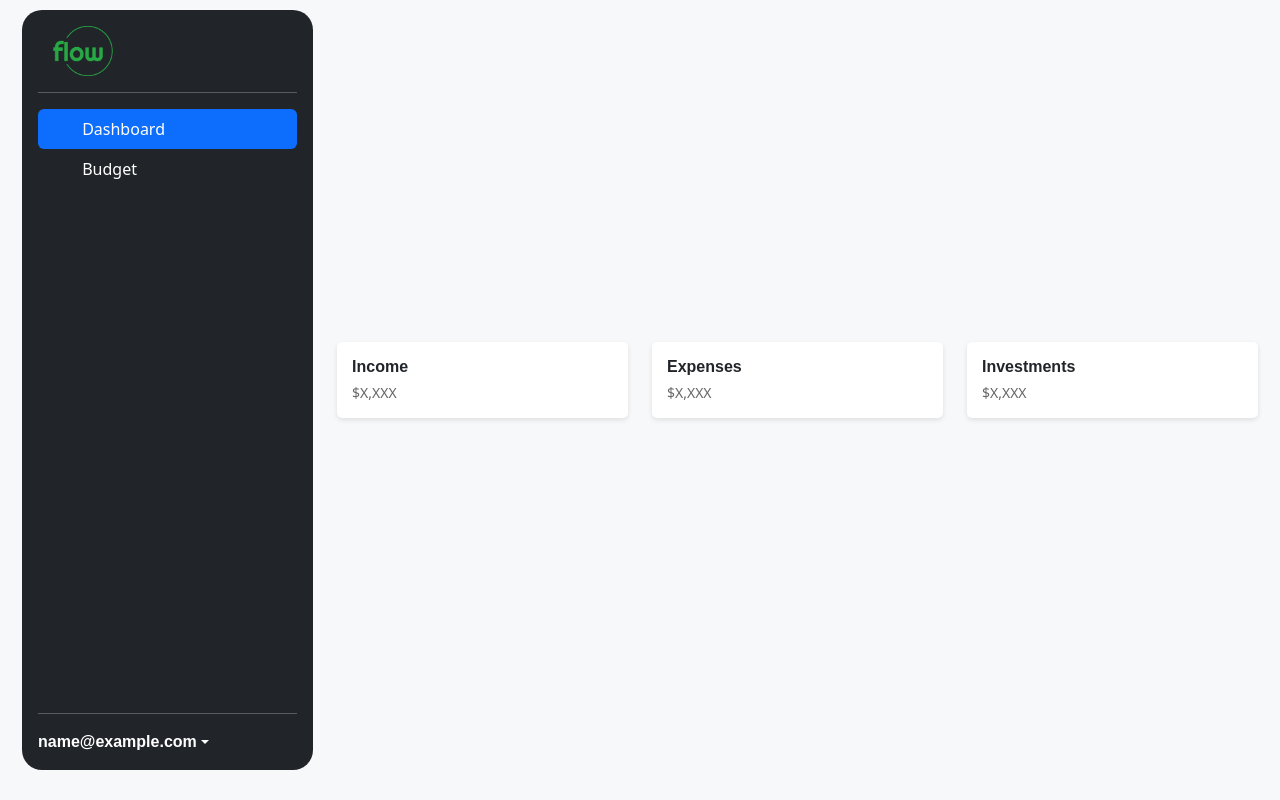
After one commit to ethandiedericks/flow, a Django app: page /dashboard/ in a window 1280 px wide. The commit adds this page. Run offline with Django 5.2, Linux system fonts and the light colour scheme; the visitor is signed in with stand-in values (Sample User, id 1); some libraries are stand-ins or nearby versions.

Commit message:
FLOW-14-created-dashboard-template

```diff
--- a/dashboard/static/dashboard/css/dashboard.css
+++ b/dashboard/static/dashboard/css/dashboard.css
@@ -0,0 +1,34 @@
+/* body */
+.dashboard-page {
+    background: #f6f8fa;
+    padding: 10px;
+}
+
+/* Sidebar */
+.sidebar {
+
+    border-radius: 20px;
+    height: 95vh;
+}
+
+.dashboard-card {
+    background-color: #fff; /* Adjust for desired background color */
+    border-radius: 5px;
+    box-shadow: 0px 2px 5px rgba(0, 0, 0, 0.1); /* Optional shadow effect */
+    margin-bottom: 20px;
+    padding: 15px;
+    position: sticky; /* Position cards at the top */
+    top: 0;
+    z-index: 1; /* Ensure cards stay above other content */
+}
+
+.dashboard-card h5.card-title {
+    font-size: 16px;
+    font-weight: 600;
+    margin-bottom: 5px;
+}
+
+.dashboard-card p.card-text {
+    font-size: 14px;
+    color: #666;
+}
--- /dev/null
+++ b/dashboard/templates/dashboard/_sidebar.html
@@ -0,0 +1,37 @@
+{% load static %}
+
+<div class="sidebar d-flex flex-column flex-shrink-0 p-3 text-white bg-dark">
+    <a href="{% url 'home' %}" class="d-flex align-items-center mb-3 mb-md-0 me-md-auto text-white text-decoration-none">
+        <img class="logo" src="{% static 'images/flow.png' %}" alt="logo" width="auto" height="50">
+    </a>
+    <hr>
+    <ul class="nav nav-pills flex-column mb-auto">
+      <li class="nav-item">
+        <a href="#" class="nav-link active" aria-current="page">
+          <svg class="bi me-2" width="16" height="16"><use xlink:href="#home"></use></svg>
+          Dashboard
+        </a>
+      </li>
+      <li>
+        <a href="{% url 'budget' %}" class="nav-link text-white">
+          <svg class="bi me-2" width="16" height="16"><use xlink:href="#speedometer2"></use></svg>
+          Budget
+        </a>
+      </li>
+    </ul>
+
+    <hr>
+    <div class="dropdown">
+      <a href="#" class="d-flex align-items-center text-white text-decoration-none dropdown-toggle" id="dropdownUser1" data-bs-toggle="dropdown" aria-expanded="false">
+        <strong>{{user.email}}</strong>
+      </a>
+      <ul class="dropdown-menu dropdown-menu-dark text-small shadow" aria-labelledby="dropdownUser1">
+        <li>
+            <form action="{% url 'logout' %}" method="post" class="dropdown-item">
+                {% csrf_token %}
+                <button class="dropdown-item" type="submit">Logout</button>
+              </form>
+        </li>
+      </ul>
+    </div>
+</div>
--- a/dashboard/templates/dashboard/dashboard.html
+++ b/dashboard/templates/dashboard/dashboard.html
@@ -0,0 +1,61 @@
+{% extends '_base.html' %}
+{% load static %}
+
+{% block title %}
+    Dashboard
+{% endblock title %}
+
+{% block body_class %}
+    class="dashboard-page"
+{% endblock body_class %}
+
+{% block content %}
+
+    <main class="container-fluid">
+        <div class="row">
+            <div class="col-md-3">
+                <aside class="dashboard-sidebar">
+                    {% include 'dashboard/_sidebar.html' %}
+                </aside>
+            </div>
+            <div class="col-md-9">
+                <div class="row">
+                    <div class="col-md-4">
+                        <!-- income card -->
+                        <div class="dashboard-card">
+                            <div class="card-body">
+                                <h5 class="card-title">Income</h5>
+                                <p class="card-text">$X,XXX</p>
+                            </div>
+                        </div>
+                    </div>
+                    <!-- expenses card -->
+                    <div class="col-md-4">
+                        <div class="dashboard-card">
+                            <div class="card-body">
+                                <h5 class="card-title">Expenses</h5>
+                                <p class="card-text">$X,XXX</p>
+                            </div>
+                        </div>
+                    </div>
+                    <!-- investment card -->
+                    <div class="col-md-4">
+                        <div class="dashboard-card">
+                            <div class="card-body">
+                                <h5 class="card-title">Investments</h5>
+                                <p class="card-text">$X,XXX</p>
+                            </div>
+                        </div>
+                    </div>
+                </div> <!-- closing inner row -->
+                <div class="row">
+
+                </div>
+            </div>
+        </div> <!-- closing outer row -->
+
+
+
+    </main>
+
+{% endblock content %}
--- a/dashboard/urls.py
+++ b/dashboard/urls.py
@@ -1,7 +1,8 @@
 from django.urls import path
-from .views import get_incomes, get_expenses, get_investments
+from .views import get_incomes, get_expenses, get_investments, dashboard
 
 urlpatterns = [
+    path("", dashboard, name="dashboard"),
     path("get_incomes/", get_incomes, name="get_incomes"),
     path("get_expenses/", get_expenses, name="get_expenses"),
     path("get_investments/", get_investments, name="get_investments"),
--- a/dashboard/views.py
+++ b/dashboard/views.py
@@ -1,9 +1,18 @@
+from django.shortcuts import render
 from django.http import JsonResponse
 from django.db.models import Sum
 from django.contrib.auth.decorators import login_required
 
 from budget.models import Transaction
 from .serializers import GroupedSerializer
+
+
+@login_required
+def dashboard(request):
+    is_dashboard_page = request.path.startswith("/dashboard/")
+    return render(
+        request, "dashboard/dashboard.html", {"is_dashboard_page": is_dashboard_page}
+    )
 
 
 @login_required
--- a/templates/_base.html
+++ b/templates/_base.html
@@ -19,6 +19,8 @@
     <link rel="stylesheet" href="{% static 'css/registration.css' %}">
     <!-- Budget CSS -->
     <link rel="stylesheet" href="{% static 'budget/css/budget.css' %}">
+    <!-- Dashboard CSS -->
+    <link rel="stylesheet" href="{% static 'dashboard/css/dashboard.css' %}">
     <!-- jQuery -->
     <script src="https://cdnjs.cloudflare.com/ajax/libs/jquery/3.7.1/jquery.min.js" integrity="sha512-v2CJ7UaYy4JwqLDIrZUI/4hqeoQieOmAZNXBeQyjo21dadnwR+8ZaIJVT8EE2iyI61OV8e6M8PP2/4hpQINQ/g==" crossorigin="anonymous" referrerpolicy="no-referrer"></script>
 
@@ -29,7 +31,10 @@
     </title>
 </head>
 <body {% block body_class %}{% endblock body_class %}>
-    {% include '_header.html' %}
+    {% if not is_dashboard_page %}
+        {% include '_header.html' %}
+    {% endif %}
+
     {% block content %}
     {% endblock content %}
 
--- a/templates/_header.html
+++ b/templates/_header.html
@@ -12,7 +12,7 @@
         <div class="collapse navbar-collapse"  id="navbarNavDropdown">
           <ul class="navbar-nav mx-auto" >
             <li class="nav-item ">
-              <a class="nav-link"href="#">Dashboard</a>
+              <a class="nav-link"href="{% url 'dashboard' %}">Dashboard</a>
             </li>
             <li class="nav-item">
               <a class="nav-link" href="{% url 'budget' %}">Budget</a>
```
